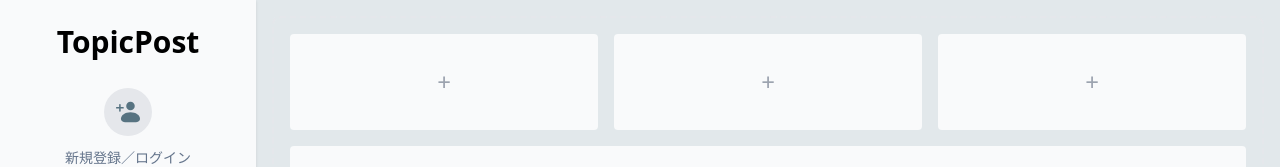
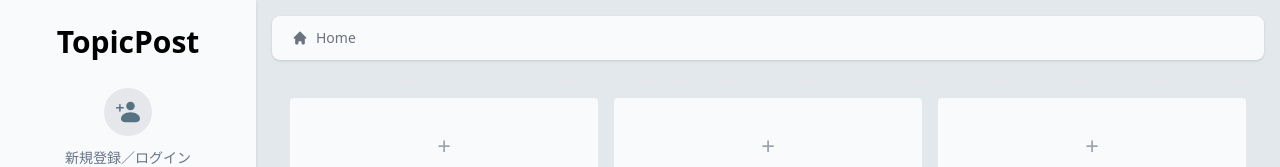
Before and after one commit to chihiros/topicpost-web, a React (Create React App) app: page / in a window 1280 px wide. Shown: the top 167 px of the page. Built offline with nearby package versions, Linux system fonts and the light colour scheme.

Commit message:
add: Headerの追加

```diff
--- a/src/core/components/organisms/MainContent.tsx
+++ b/src/core/components/organisms/MainContent.tsx
@@ -1,6 +1,11 @@
+import Header from "../molecules/Header/Header";
+
 const MainContent = () => {
   return (
     <div className="p-4 sm:ml-64">
+
+      <Header />
+
       <div className="p-4 border-2 border-gray-200 border-dashed rounded-lg dark:border-gray-700">
         <div className="grid grid-cols-3 gap-4 mb-4">
           <div className="flex items-center justify-center h-24 rounded bg-gray-50 dark:bg-gray-800">
```
